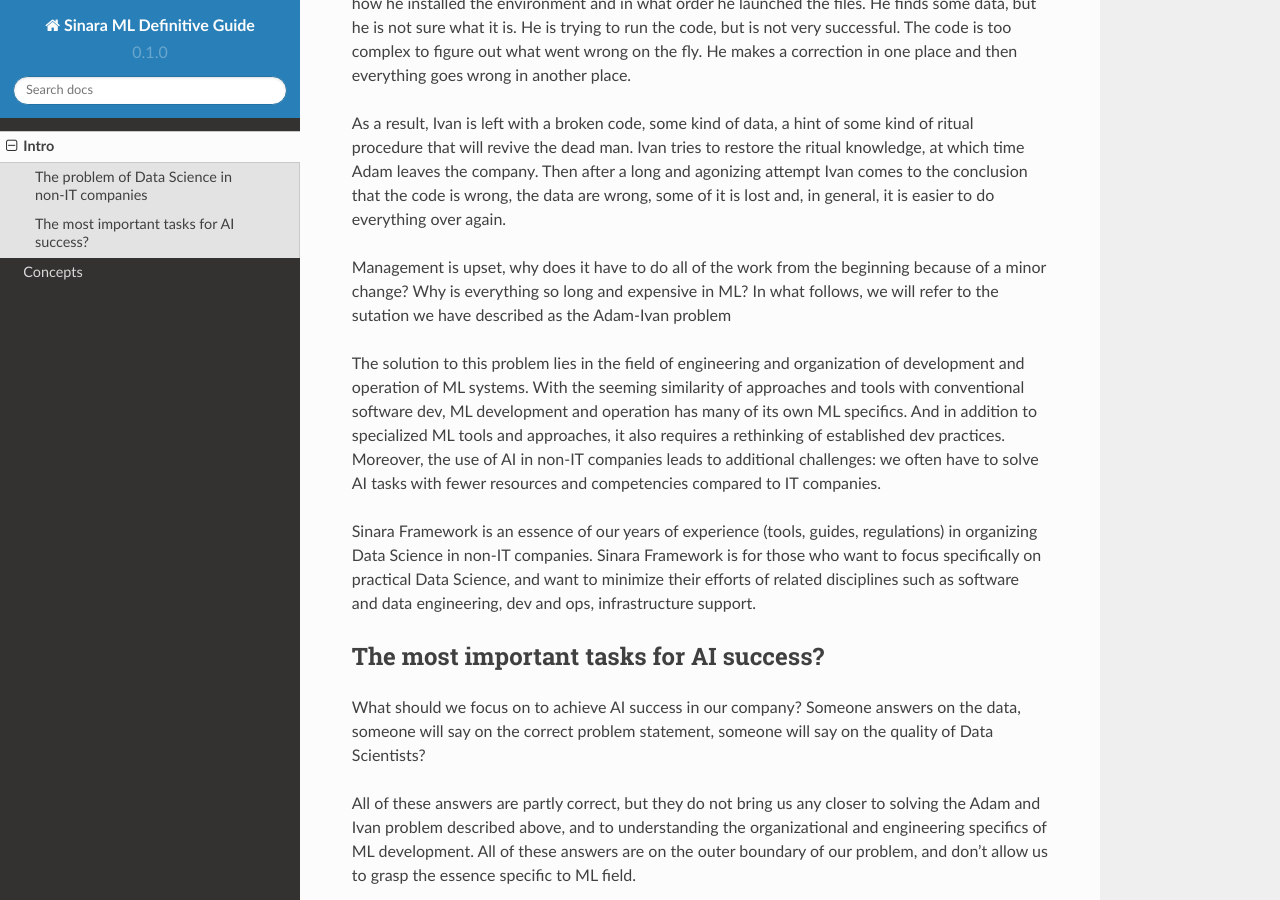
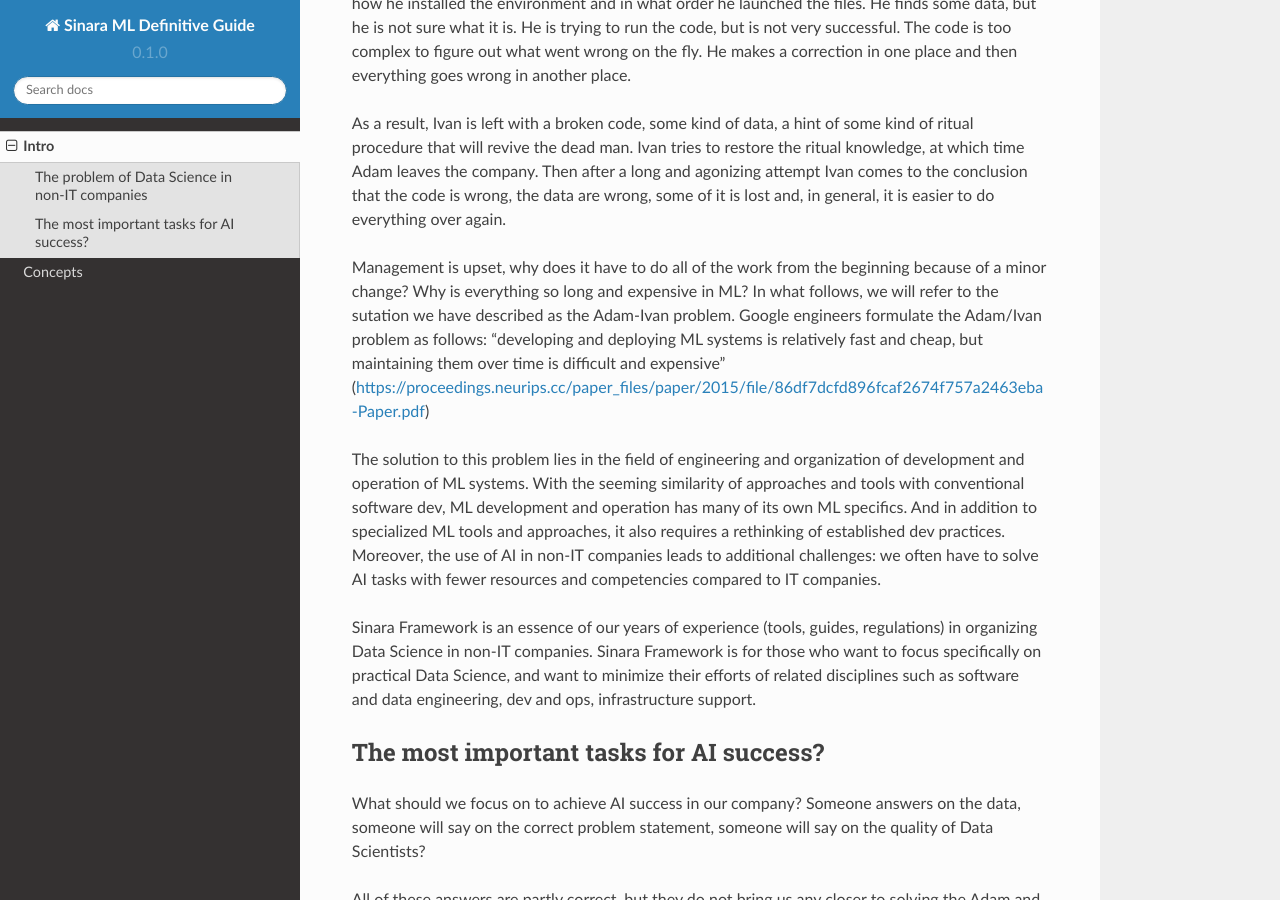
Before and after one commit to 4-DS/SinaraML-Def-Guide, a Sphinx documentation site: the page built from docs/source/intro.rst, in a window 1280 px wide and 900 px high, scrolled down 680 px. Built offline with Sphinx 7.4.7 and the Read the Docs theme 2.0.0, drawn with Linux system fonts in a browser that asks for light colours.

Commit message:
Update intro.rst

```diff
--- a/docs/source/intro.rst
+++ b/docs/source/intro.rst
@@ -15,7 +15,7 @@
 
 As a result, Ivan is left with a broken code, some kind of data, a hint of some kind of ritual procedure that will revive the dead man. Ivan tries to restore the ritual knowledge, at which time Adam leaves the company. Then after a long and agonizing attempt Ivan comes to the conclusion that the code is wrong, the data are wrong, some of it is lost and, in general, it is easier to do everything over again.
 
-Management is upset, why does it have to do all of the work from the beginning because of a minor change? Why is everything so long and expensive in ML? In what follows, we will refer to the sutation we have described as the Adam-Ivan problem
+Management is upset, why does it have to do all of the work from the beginning because of a minor change? Why is everything so long and expensive in ML? In what follows, we will refer to the sutation we have described as the Adam-Ivan problem. Google engineers formulate the Adam/Ivan problem as follows: "developing and deploying ML systems is relatively fast and cheap, but maintaining them over time is difficult and expensive" (https://proceedings.neurips.cc/paper_files/paper/2015/file/86df7dcfd896fcaf2674f757a2463eba-Paper.pdf)
 
 The solution to this problem lies in the field of engineering and organization of development and operation of ML systems. With the seeming similarity of approaches and tools with conventional software dev, ML development and operation has many of its own ML specifics. And in addition to specialized ML tools and approaches, it also requires a rethinking of established dev practices. Moreover, the use of AI in non-IT companies leads to additional challenges: we often have to solve AI tasks with fewer resources and competencies compared to IT companies.
 
```
